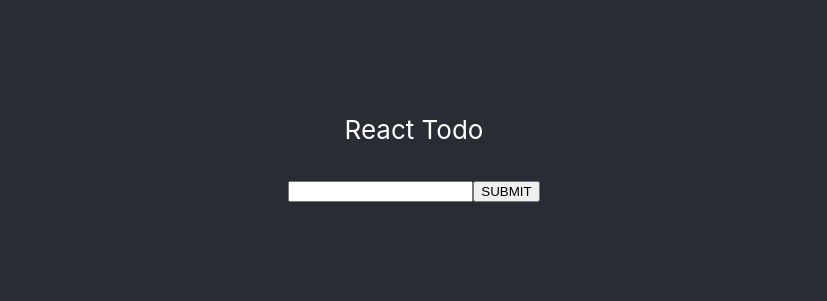
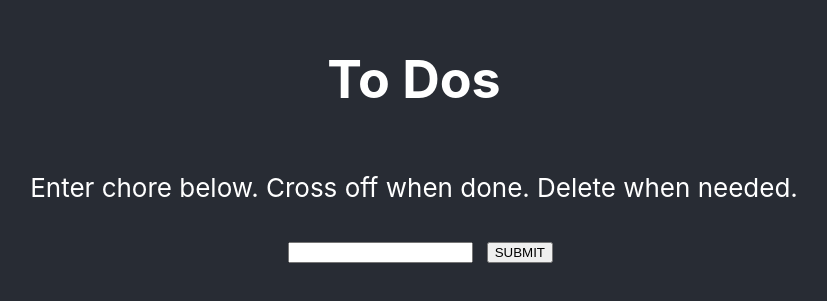
Before and after one commit to irmakerdem/todo-list, a React (Create React App) app: page / in a window 1280 px wide. Shown: the part 229-530 px from the top of the page, without its empty margins (226-1053 px from the left). Built offline with nearby package versions, Linux system fonts and the light colour scheme.

Commit message:
Add instructions and update styling

```diff
--- a/src/App.js
+++ b/src/App.js
@@ -30,8 +30,10 @@ const App = () => {
 
   return (
     <div className="App">
+      {/* {console.log(todos)} */}
       <header className="App-header">
-        <p>React Todo</p>
+        <h1>To Dos</h1>
+        <p>Enter chore below. Cross off when done. Delete when needed.</p>
         <TodoForm addTodo={addTodo}/>
         <TodoList
           todos={todos}
--- a/src/index.css
+++ b/src/index.css
@@ -11,3 +11,7 @@ code {
   font-family: source-code-pro, Menlo, Monaco, Consolas, 'Courier New',
     monospace;
 }
+
+input {
+  margin: 1em;
+}
```
Also changed, not shown: 1 other file (tests, documents, lock files or other folders).
